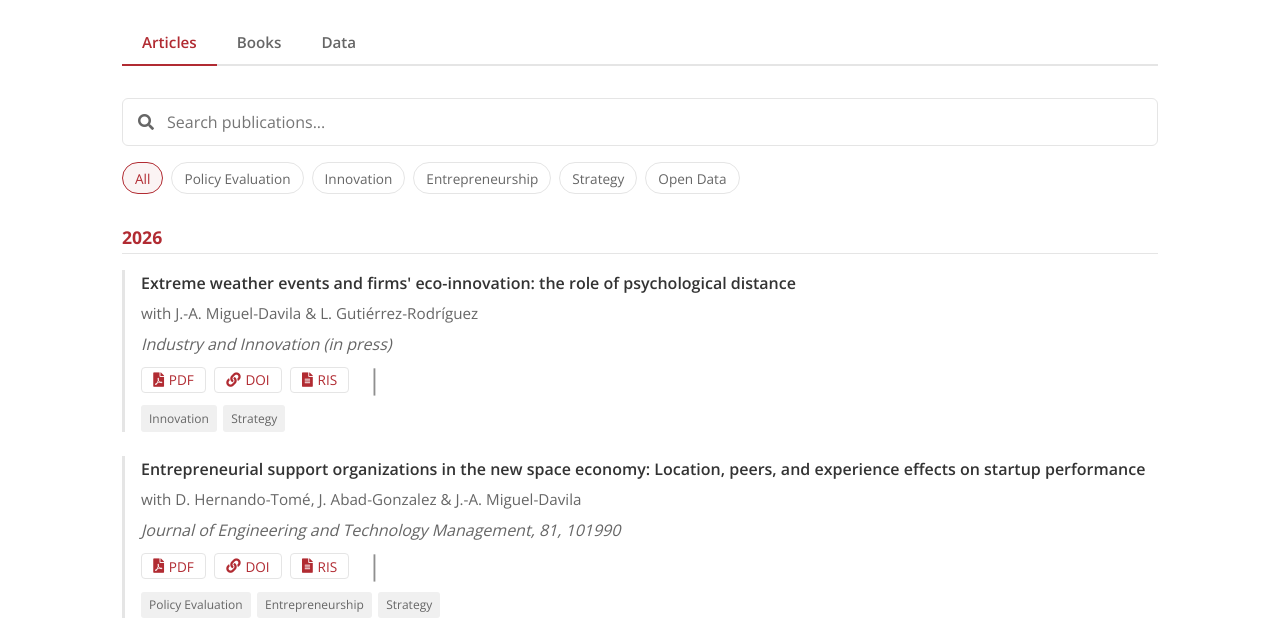
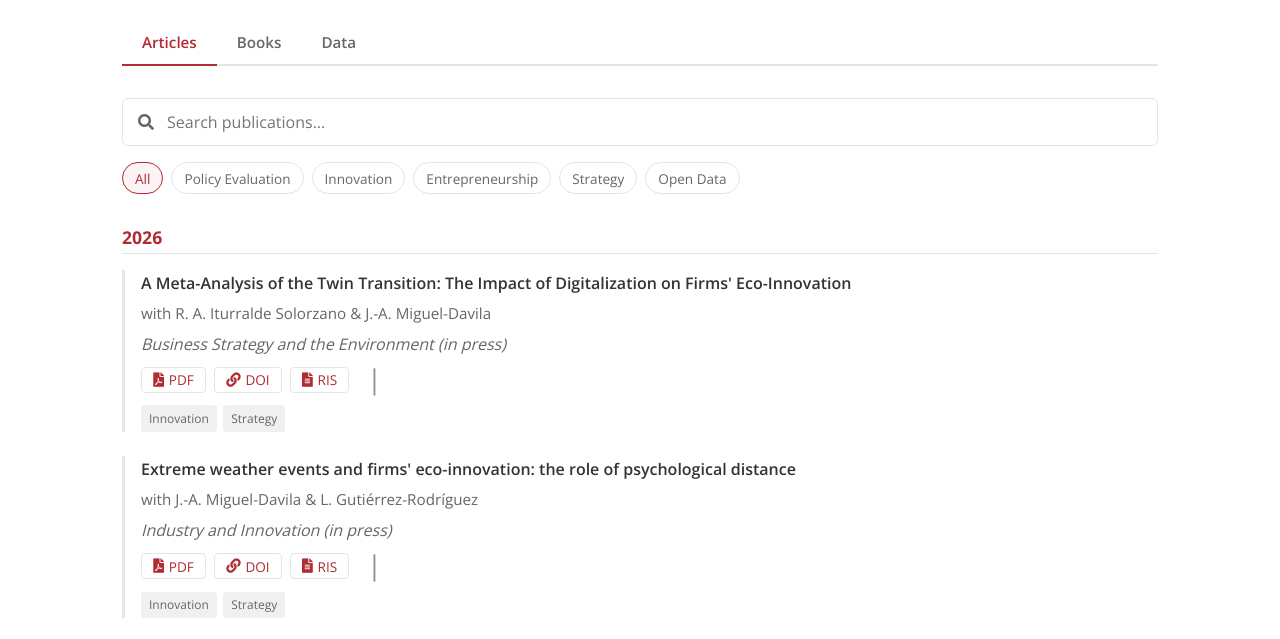
Before and after one commit to EnriqueAcebo/EnriqueAcebo.github.io, a plain HTML site: page publications.html in a window 1280 px wide. Shown: the part 160-799 px from the top of the page. Drawn offline with nearby package versions, Linux system fonts and the light colour scheme; a script that the page names is missing.

Commit message:
Add Business Strategy and the Environment 2026 meta-analysis on the twin transition
Co-Authored-By: Claude Opus 5.5 <noreply@anthropic.com>

```diff
--- a/publications.html
+++ b/publications.html
@@ -145,6 +145,34 @@
                     <!-- 2026 -->
                     <div class="year-group" data-year="2026">
                         <h2 class="year-title">2026</h2>
+
+                        <div class="publication" data-tags="innovation strategy">
+                            <p class="publication-title">
+                                <a href="https://doi.org/10.1002/bse.71801" target="_blank" rel="noopener">
+                                    A Meta-Analysis of the Twin Transition: The Impact of Digitalization on Firms' Eco-Innovation
+                                </a>
+                            </p>
+                            <p class="publication-authors">
+                                with R. A. Iturralde Solorzano
+                                & J.-A. Miguel-Davila
+                            </p>
+                            <p class="publication-venue">Business Strategy and the Environment (in press)</p>
+                            <div class="publication-meta-row">
+                                <div class="publication-links">
+                                    <a href="documents/publications/10.1002-bse.71801.pdf" target="_blank"><i class="fas fa-file-pdf"></i> PDF</a>
+                                    <a href="https://doi.org/10.1002/bse.71801" target="_blank" rel="noopener"><i class="fas fa-link"></i> DOI</a>
+                                    <a href="documents/citations/10.1002-bse.71801.ris" target="_blank" download><i class="fas fa-file-alt"></i> RIS</a>
+                                </div>
+                                <div class="publication-badges">
+                                    <span class="__dimensions_badge_embed__" data-doi="10.1002/bse.71801" data-style="small_rectangle"></span>
+                                    <div class="altmetric-embed" data-badge-type="2" data-doi="10.1002/bse.71801" data-hide-no-mentions="true"></div>
+                                </div>
+                            </div>
+                            <div class="publication-tags">
+                                <span class="publication-tag">Innovation</span>
+                                <span class="publication-tag">Strategy</span>
+                            </div>
+                        </div>
 
                         <div class="publication" data-tags="innovation strategy">
                             <p class="publication-title">
```
Also changed, not shown: index.html (+3 -3 lines), 2 other files.
